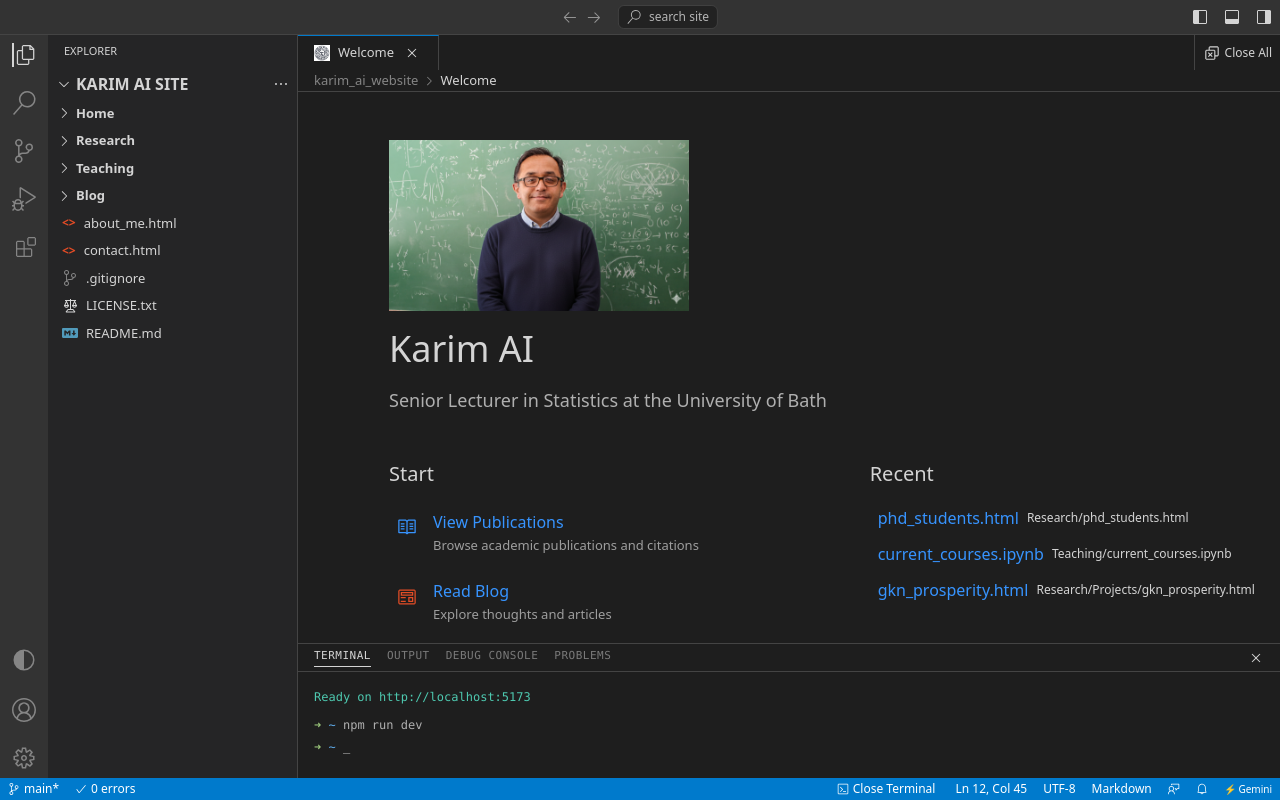
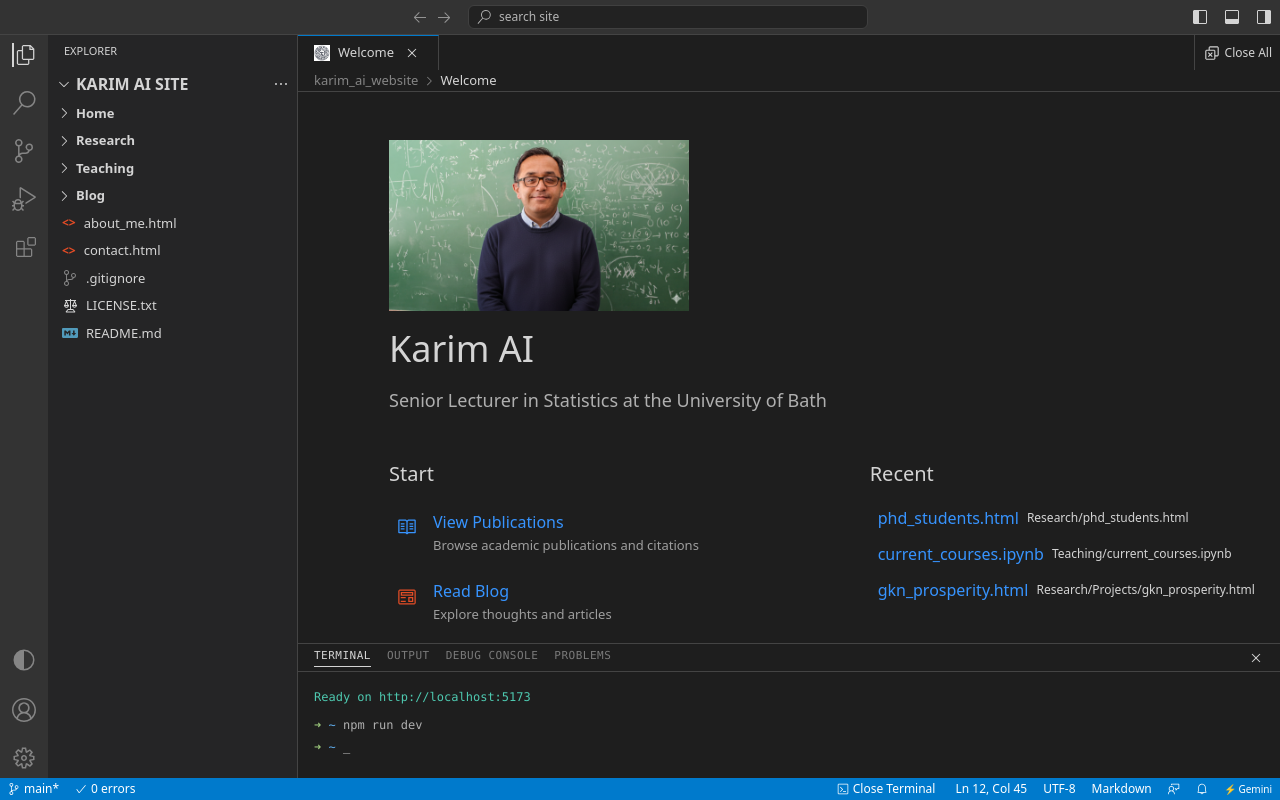
Before and after one commit to kanayai/karim_ai_website, a React (Vite) app: page / in a window 1280 px wide. Built offline with nearby package versions, Linux system fonts and the light colour scheme.

Commit message:
Increase width of search bar in TitleBar

```diff
--- a/src/components/TitleBar.jsx
+++ b/src/components/TitleBar.jsx
@@ -48,6 +48,8 @@ const TitleBar = ({ onSearchClick, toggleSidebar }) => {
                         backgroundColor: 'var(--vscode-bg)',
                         border: '1px solid var(--vscode-border)',
                         height: '24px',
+                        width: '400px',
+                        maxWidth: '50vw',
                         cursor: 'pointer',
                         color: 'var(--vscode-text)',
                         opacity: 0.8
```
